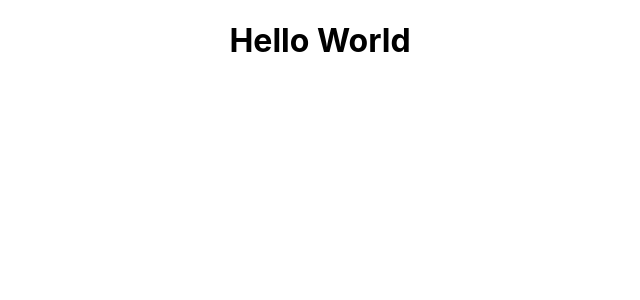
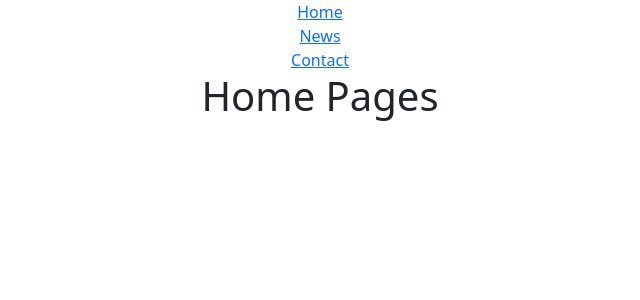
Before and after one commit to HaiHD2/react-tutorial, a React (Create React App) app: page / in a window 1280 px wide. Shown: the top 300 px of the page, without its empty margins (320-960 px from the left). Built offline with nearby package versions, Linux system fonts and the light colour scheme.

Commit message:
react route dom

```diff
--- a/package.json
+++ b/package.json
@@ -6,9 +6,13 @@
     "@testing-library/jest-dom": "^5.17.0",
     "@testing-library/react": "^13.4.0",
     "@testing-library/user-event": "^13.5.0",
+    "bootstrap": "^5.3.3",
     "react": "^18.2.0",
+    "react-bootstrap": "^2.10.1",
     "react-dom": "^18.2.0",
-    "react-scripts": "5.0.1",
+    "react-router-dom": "^6.22.1",
+    "react-scripts": "^5.0.1",
+    "styled-components": "^6.1.8",
     "web-vitals": "^2.1.4"
   },
   "scripts": {
--- a/src/App.js
+++ b/src/App.js
@@ -1,12 +1,34 @@
+import {Routes, Route, Link} from "react-router-dom"
 import "./App.css";
+import "bootstrap/dist/css/bootstrap.min.css";
+import HomePage from "./pages/Home";
+import NewsPage from "./pages/News";
+import ContactPage from "./pages/Contact";
 
-
-function App() {
+function App(){
     return (
         <div className="App">
-            <h1>Hello World</h1>
+            <nav>
+                <ul className="navbar-nav">
+                    <li>
+                        <Link to="/">Home</Link>
+                    </li>
+                    <li>
+                        <Link to="/news">News</Link>
+                    </li>
+                    <li>
+                        <Link to="/contact">Contact</Link>
+                    </li>
+                </ul>
+            </nav>
+
+            <Routes>
+                <Route path="/" element={<HomePage />} />
+                <Route path="/news" element={<NewsPage />} />
+                <Route path="/contact" element={<ContactPage />} />
+            </Routes>
         </div>
-    );
+    )
 }
 
 export default App;
--- a/src/index.js
+++ b/src/index.js
@@ -1,13 +1,17 @@
 import React from 'react';
 import ReactDOM from 'react-dom/client';
+import {BrowserRouter} from 'react-router-dom'
 import './index.css';
 import App from './App';
 import reportWebVitals from './reportWebVitals';
 
+
 const root = ReactDOM.createRoot(document.getElementById('root'));
 root.render(
   <React.StrictMode>
-    <App />
+    <BrowserRouter>
+      <App />
+    </BrowserRouter>
   </React.StrictMode>
 );
 
--- /dev/null
+++ b/src/pages/Contact.js
@@ -0,0 +1,9 @@
+import React from 'react'
+
+function Contact() {
+  return (
+    <h1>Contact Page</h1>
+  )
+}
+
+export default Contact
--- /dev/null
+++ b/src/pages/Home.js
@@ -0,0 +1,9 @@
+import React from 'react'
+
+function Home() {
+  return (
+    <h1>Home Pages</h1>
+  )
+}
+
+export default Home
--- /dev/null
+++ b/src/pages/News.js
@@ -0,0 +1,9 @@
+import React from 'react'
+
+function News() {
+  return (
+    <h1>News Page</h1>
+  )
+}
+
+export default News
```
Also changed, not shown: 1 other file (tests, documents, lock files or other folders).
